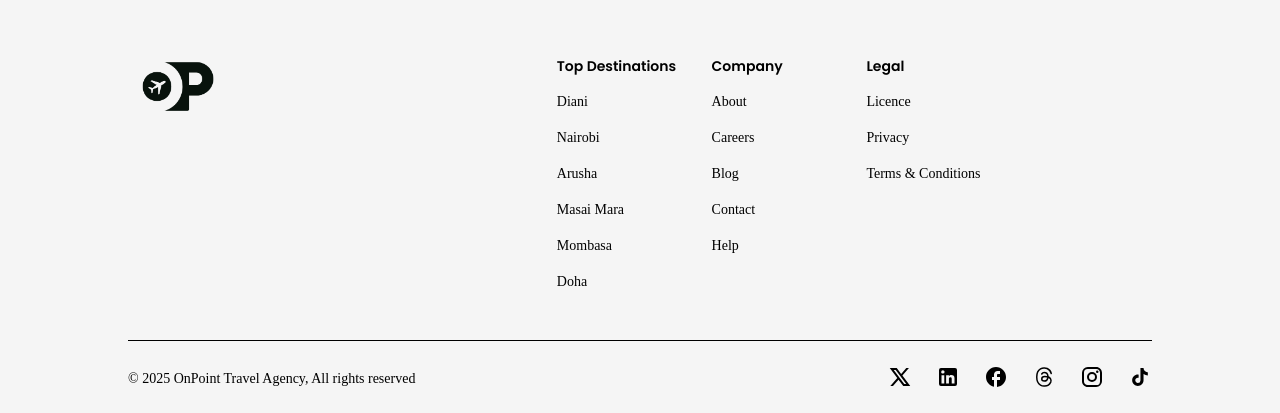
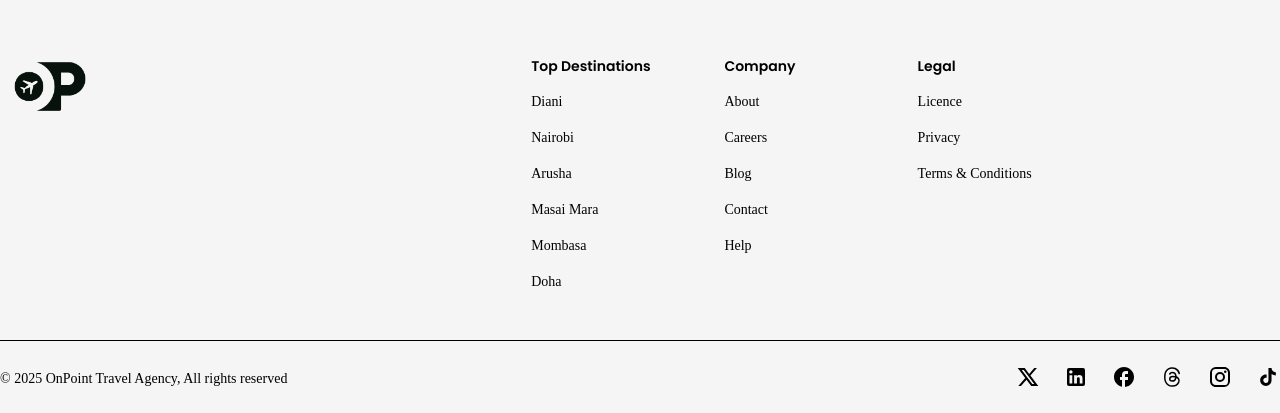
Before and after one commit to chengivan2/onpoint, a Next.js app: page / in a window 1280 px wide. Shown: the part 824-1237 px from the top of the page. Built offline with nearby package versions, Linux system fonts and the light colour scheme; a web font is replaced by a local one.

Commit message:
Modified the footer's content container's horizontal margin

```diff
--- a/src/app/rootcomponents/footer.tsx
+++ b/src/app/rootcomponents/footer.tsx
@@ -111,7 +111,7 @@ export default function Footer() {
 
   return (
     <footer className="bg-lightmode-footer-bg-color pt-20 dark:bg-darkmode-footer-bg-color">
-      <div className="mx-auto max-w-5xl">
+      <div className="">
         <div className="grid gap-12 md:grid-cols-5">
           <div className="md:col-span-2">
             <Link href="/" aria-label="go home" className="block size-fit">
```
